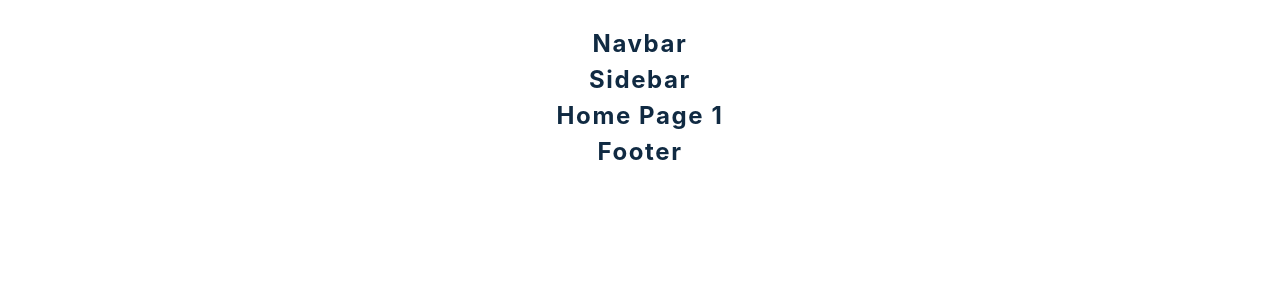
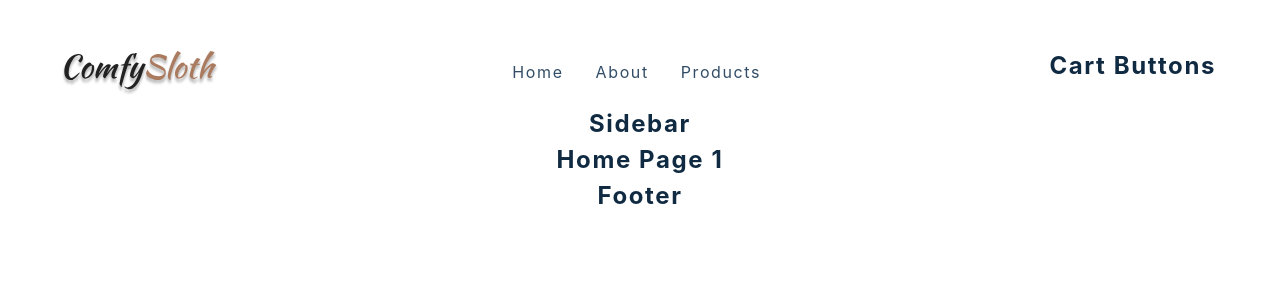
Before and after one commit to ImpulseImp/e-commerce-comfy, a React (Vite) app in the folder e-commerce/: page / in a window 1280 px wide. Shown: the top 300 px of the page. Built offline with nearby package versions, Linux system fonts and the light colour scheme.

Commit message:
add navBar

```diff
--- a/e-commerce/src/components/Navbar.jsx
+++ b/e-commerce/src/components/Navbar.jsx
@@ -1,16 +1,40 @@
-import React from 'react'
-import styled from 'styled-components'
-import logo from '../assets/logo.svg'
-import { FaBars } from 'react-icons/fa'
-import { Link } from 'react-router-dom'
-import { links } from '../utils/constants'
-import CartButtons from './CartButtons'
-import { useProductsContext } from '../context/products_context'
-import { useUserContext } from '../context/user_context'
+import React from 'react';
+import styled from 'styled-components';
+import logo from '../assets/logo.svg';
+import { FaBars } from 'react-icons/fa';
+import { Link } from 'react-router-dom';
+import { links } from '../utils/constants';
+import CartButtons from './CartButtons';
+import { useProductsContext } from '../context/products_context';
+import { useUserContext } from '../context/user_context';
 
 const Nav = () => {
-  return <h4>navbar</h4>
-}
+  return (
+    <NavContainer>
+      <div className='nav-center'>
+        <div className='nav-header'>
+          <Link to='/'>
+            <img src={logo} alt='comfy sloth' />
+          </Link>
+          <button type='button' className='nav-toggle'>
+            <FaBars />
+          </button>
+        </div>
+        <ul className='nav-links'>
+          {links.map((link) => {
+            const { id, text, url } = link;
+            return (
+              <li key={id}>
+                <Link to={url}>{text}</Link>
+              </li>
+            );
+          })}
+        </ul>
+        <CartButtons />
+      </div>
+    </NavContainer>
+  );
+};
 
 const NavContainer = styled.nav`
   height: 5rem;
@@ -77,6 +101,6 @@
       display: grid;
     }
   }
-`
+`;
 
-export default Nav
+export default Nav;
```
